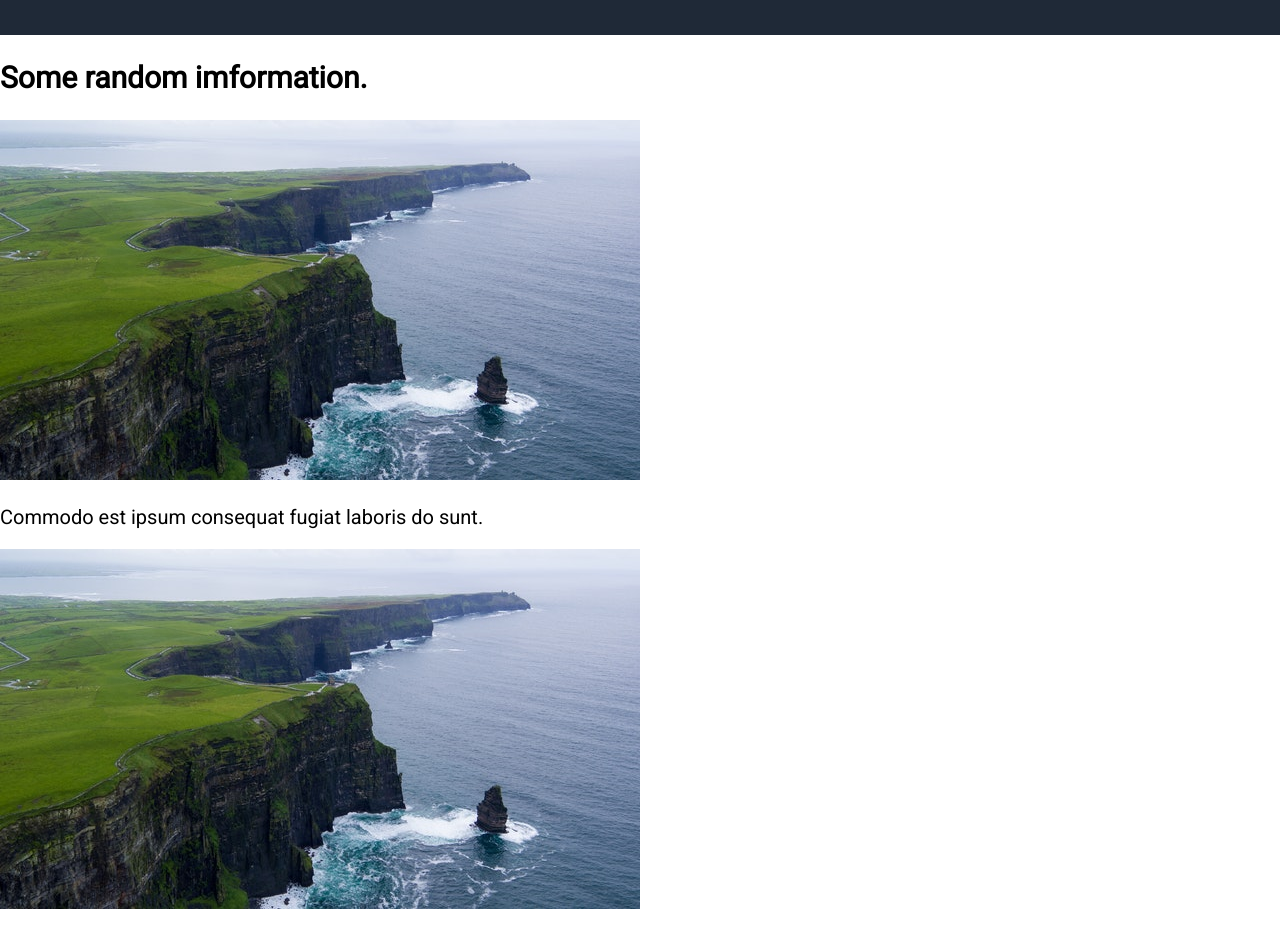
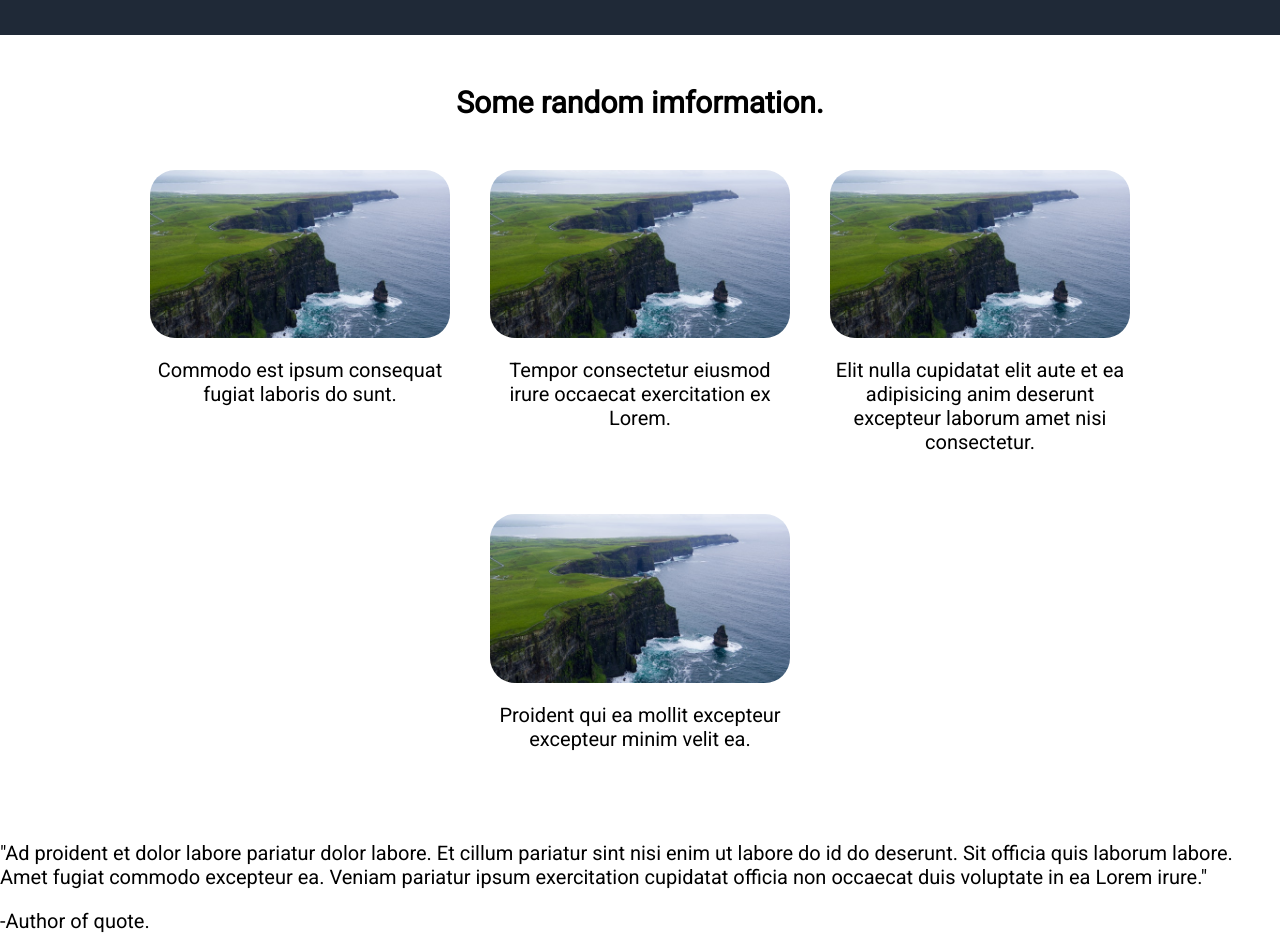
Before and after one commit to Sepulgarin/LANDING-PAGE, a plain HTML site: page index.html in a window 1280 px wide. Shown: the part 480-1416 px from the top of the page. Drawn offline with Linux system fonts and the light colour scheme.

Commit message:
Stylize section2

```diff
--- a/index.html
+++ b/index.html
@@ -34,19 +34,31 @@
 
     </div>
     <div class="section2">
-        <h2>Some random imformation.</h2>
-        <img type="image1" src="./images/pexels-kelly-l-2382681.jpg"
+        <h2 id="header2">Some random imformation.</h2>
+        <div class="section2b">
+            <div class="container2">
+                <img class="image" src="./images/pexels-kelly-l-2382681.jpg"
                     alt="Aerial Photography of Rock Next to water body">
                 <p>Commodo est ipsum consequat fugiat laboris do sunt.</p>
-        <img type="image2" src="./images/pexels-kelly-l-2382681.jpg"
+            </div>
+            <div class="container2">
+                <img class="image" src="./images/pexels-kelly-l-2382681.jpg"
                     alt="Aerial Photography of Rock Next to water body">
                 <p>Tempor consectetur eiusmod irure occaecat exercitation ex Lorem.</p>
-        <img type="image3" src="./images/pexels-kelly-l-2382681.jpg"
+            </div>
+            <div class="container2">
+                <img class="image" src="./images/pexels-kelly-l-2382681.jpg"
                     alt="Aerial Photography of Rock Next to water body">
-        <p>Elit nulla cupidatat elit aute et ea adipisicing anim deserunt excepteur laborum amet nisi consectetur.</p>
-        <img type="image4" src="./images/pexels-kelly-l-2382681.jpg"
+                <p>Elit nulla cupidatat elit aute et ea adipisicing anim deserunt excepteur laborum amet nisi
+                    consectetur.
+                </p>
+            </div>
+            <div class="container2">
+                <img class="image" src="./images/pexels-kelly-l-2382681.jpg"
                     alt="Aerial Photography of Rock Next to water body">
                 <p>Proident qui ea mollit excepteur excepteur minim velit ea.</p>
+            </div>
+        </div>
     </div>
     <div class="section3">
         <p>"Ad proident et dolor labore pariatur dolor labore. Et cillum pariatur sint nisi enim ut labore do id do
--- a/style.css
+++ b/style.css
@@ -37,6 +37,14 @@ h1{
     gap: 120px;
 }
 
+.section2{
+    padding: 25px;
+    display: flex;
+    justify-content: flex-start;
+    flex-direction: column;
+    margin: 0;
+}
+
 #container2
 {
     display: flex;
@@ -48,3 +56,35 @@ h1{
 #img1{
     width: 485px;
 }
+
+#header2{
+    display: block;
+    text-align: center;
+}
+
+.section2b{
+    display: flex;
+    justify-content: center;
+    flex-wrap: wrap;
+    gap: 40px;
+    padding: 25px;
+
+
+}
+
+.container2
+{
+    flex: 1 1 ;
+    max-width: 300px;
+    display: flex;
+    flex-direction: column;
+}
+
+.image{
+    border-radius: 25px;
+}
+
+
+.container2 p{
+    text-align: center;
+}
```
Lines whose indentation alone changed are shown as unchanged.
